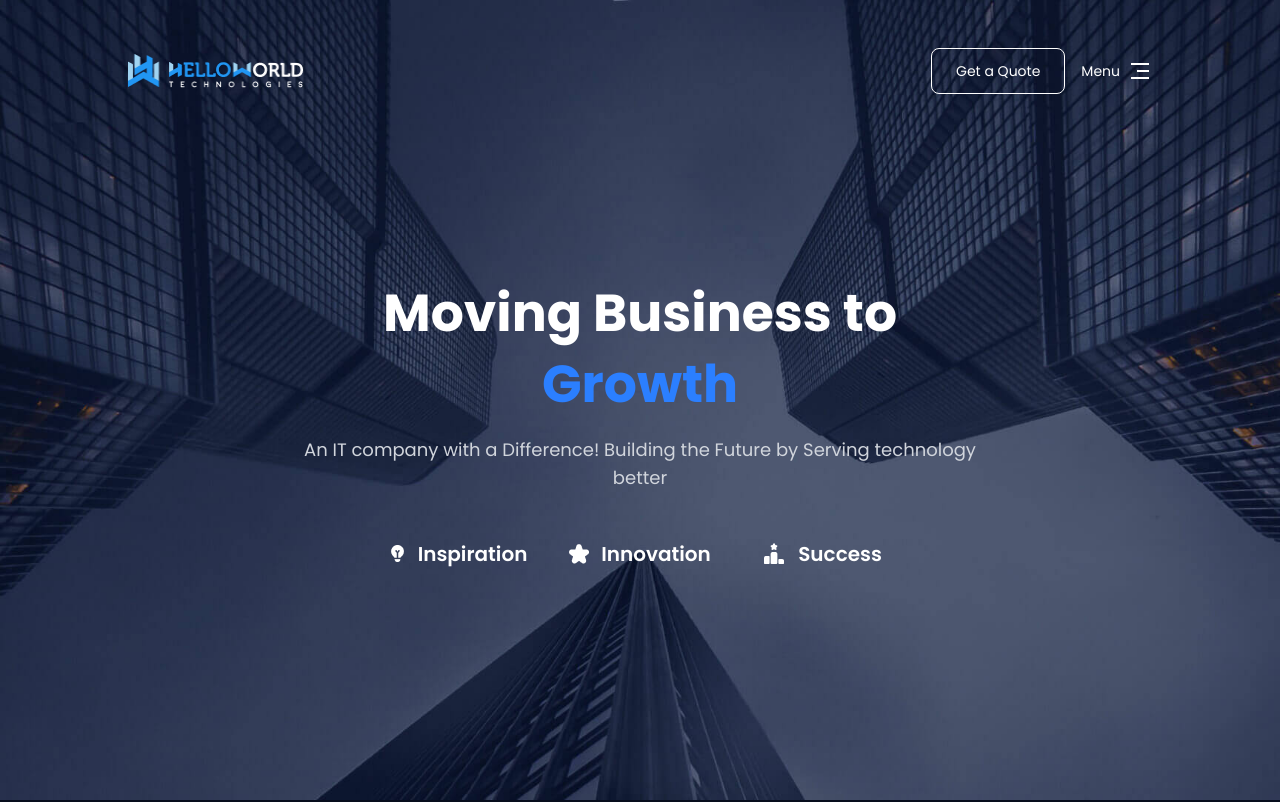
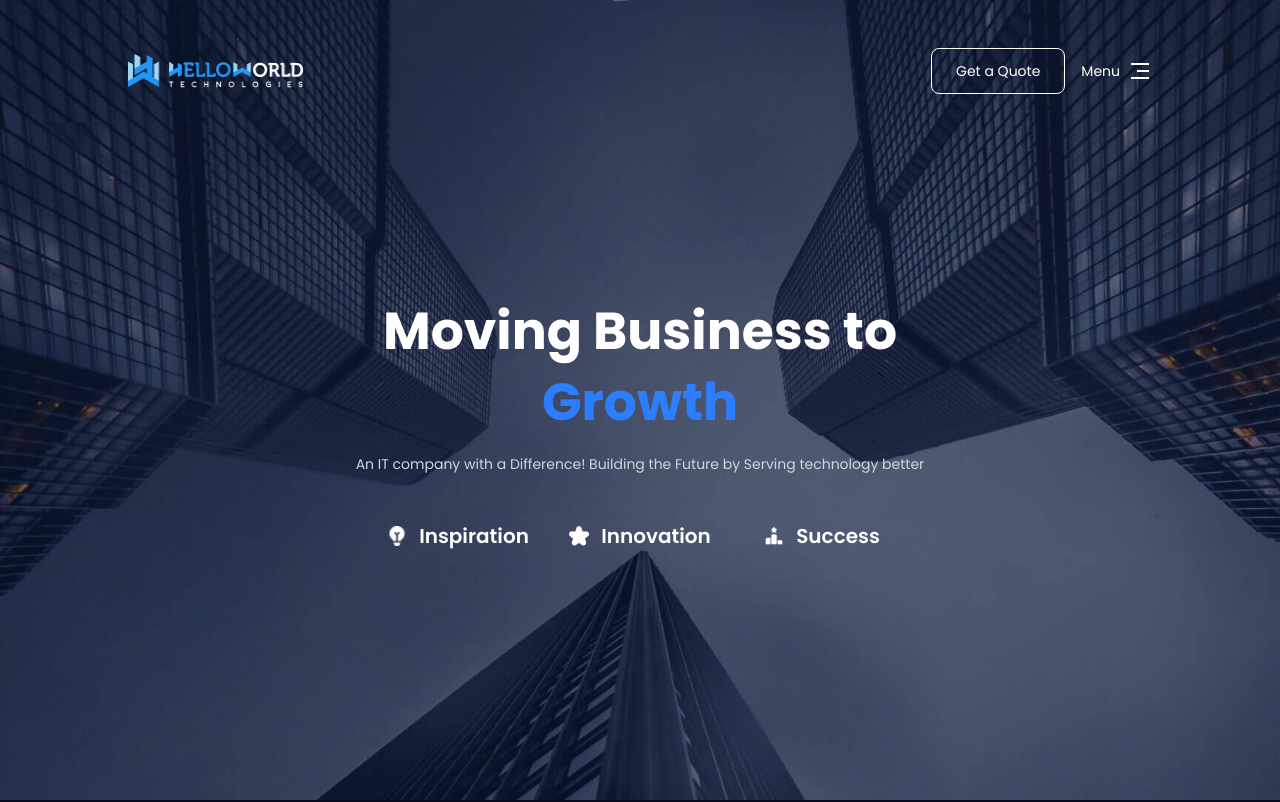
Before and after one commit to Saweratariq07/hello-world, a Next.js app: page / in a window 1280 px wide. Shown: the top 802 px of the page. Built offline with nearby package versions, Linux system fonts and the light colour scheme.

Commit message:
components

```diff
--- a/src/app/components/Footer.js
+++ b/src/app/components/Footer.js
@@ -1,3 +1,4 @@
+import Image from "next/image";
 import { FaLinkedin, FaFacebookF, FaInstagram, FaPhone, FaEnvelope, FaMapMarkerAlt } from "react-icons/fa";
 import { HiArrowRight } from "react-icons/hi";
 
@@ -10,7 +11,6 @@ export default function Footer() {
         style={{ backgroundImage: "url('/your-background-image.png')" }}
       >
         <div className="max-w-7xl mx-auto flex flex-col md:flex-row items-center justify-between gap-6">
-
           {/* Left Text */}
           <div className="text-center md:text-left">
             <h2 className="text-3xl md:text-5xl font-bold text-white leading-tight">
@@ -23,21 +23,24 @@ export default function Footer() {
 
           {/* Arrow + Button */}
           <div className="flex items-center gap-6">
-      <img
+            <div className="w-14 h-14 md:w-16 md:h-16 relative">
+              <Image
                 src="/arrow.png"
                 alt="Arrow"
-        className="w-14 h-14 md:w-16 md:h-16 object-contain"
+                fill
+                className="object-contain"
+                priority
               />
+            </div>
             <a
               href="#"
               className="bg-sky-500 hover:bg-sky-600 text-white px-6 py-3 rounded-md flex items-center gap-2 font-medium shadow-md"
             >
-        Let’s Go <HiArrowRight className="w-5 h-5" />
+              Let&apos;s Go <HiArrowRight className="w-5 h-5" />
             </a>
           </div>
         </div>
       </section>
-
 
       {/* Footer */}
       <footer
@@ -51,7 +54,7 @@ export default function Footer() {
               <ul className="space-y-2 text-gray-300">
                 <li>About Us</li>
                 <li>Incubator</li>
-                <li>IoT's</li>
+                <li>IoT&apos;s</li>
                 <li>Contact Us</li>
               </ul>
             </div>
--- a/src/app/components/Header.js
+++ b/src/app/components/Header.js
@@ -1,6 +1,7 @@
 'use client';
 
 import React from 'react';
+import Image from 'next/image';  // Import Next.js Image
 
 const features = [
   {
@@ -19,12 +20,12 @@ const features = [
 
 const Header = () => {
   return (
-    <div className="min-h-[80vh] flex flex-col justify-center items-center text-center text-white px-4  pb-20  z-10">
+    <div className="min-h-[80vh] flex flex-col justify-center items-center text-center text-white px-4 pb-20 z-10">
       <h1 className="text-[48px] md:text-[52px] font-bold leading-snug">
         Moving Business to <br />
         <span className="text-blue-500">Growth</span>
       </h1>
-      <p className="text-gray-300 text-sm md:text-lg max-w-2xl mt-4">
+      <p className="text-gray-300 text-sm md:text-sm max-w-2xl mt-4">
         An IT company with a Difference! Building the Future by Serving technology better
       </p>
 
@@ -35,10 +36,12 @@ const Header = () => {
             key={idx}
             className="flex items-center gap-3 min-w-[150px] justify-center"
           >
-            <img
+            <Image
               src={imgSrc}
               alt={title}
-              className=" object-contain"
+              width={20}      // control width
+              height={20}     // control height
+              className="object-contain"
             />
             <h3 className="text-xl font-semibold">{title}</h3>
           </div>
```
Lines whose indentation alone changed are shown as unchanged.
